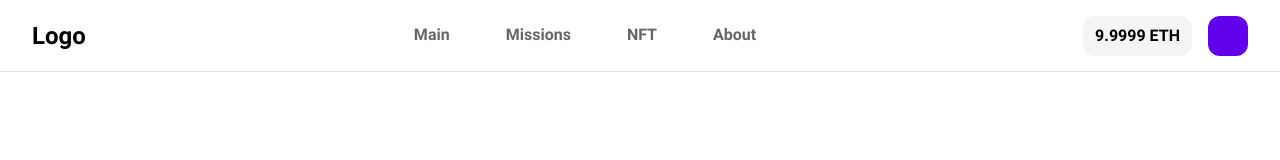
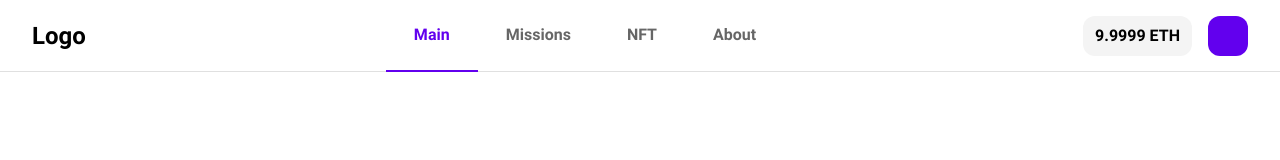
Before and after one commit to SerDorosh/Signifity, a React (Create React App) app: page / in a window 1280 px wide. Shown: the top 160 px of the page. Built offline with nearby package versions, Linux system fonts and the light colour scheme.

Commit message:
add active menu

```diff
--- a/src/pages/Header/Header.tsx
+++ b/src/pages/Header/Header.tsx
@@ -1,4 +1,5 @@
 import styled, { DefaultTheme } from "styled-components";
+import { NavLink } from "react-router-dom";
 
 const HeaderWrapper = styled.div`
   display: flex;
@@ -27,7 +28,7 @@ const MenuWrapper = styled.div`
   display: flex;
 `;
 
-const MenuItems = styled.div`
+const MenuItems = styled(NavLink)`
   display: flex;
   justify-content: center;
   align-items: center;
@@ -40,8 +41,12 @@ const MenuItems = styled.div`
   color: ${({ theme }) => theme.colors.lightBlack};
   border-bottom: 2px solid ${({ theme }) => theme.colors.none};
   box-sizing: border-box;
+  text-decoration: none;
   cursor: pointer;
   :hover {
+    color: ${({ theme }) => theme.colors.primaryColor};
+  }
+  &.active {
     color: ${({ theme }) => theme.colors.primaryColor};
     border-bottom: 2px solid ${({ theme }) => theme.colors.primaryColor};
   }
@@ -86,10 +91,10 @@ const Header = () => {
     <HeaderWrapper>
       <Logo>Logo</Logo>
       <MenuWrapper>
-        <MenuItems>Main</MenuItems>
-        <MenuItems>Missions</MenuItems>
-        <MenuItems>NFT</MenuItems>
-        <MenuItems>About</MenuItems>
+        <MenuItems to={"/"}>Main</MenuItems>
+        <MenuItems to={"/missions"}>Missions</MenuItems>
+        <MenuItems to={"/nft"}>NFT</MenuItems>
+        <MenuItems to={"/about"}>About</MenuItems>
       </MenuWrapper>
       <AccountBlock>
         <Balance>9.9999 ETH</Balance>
```
